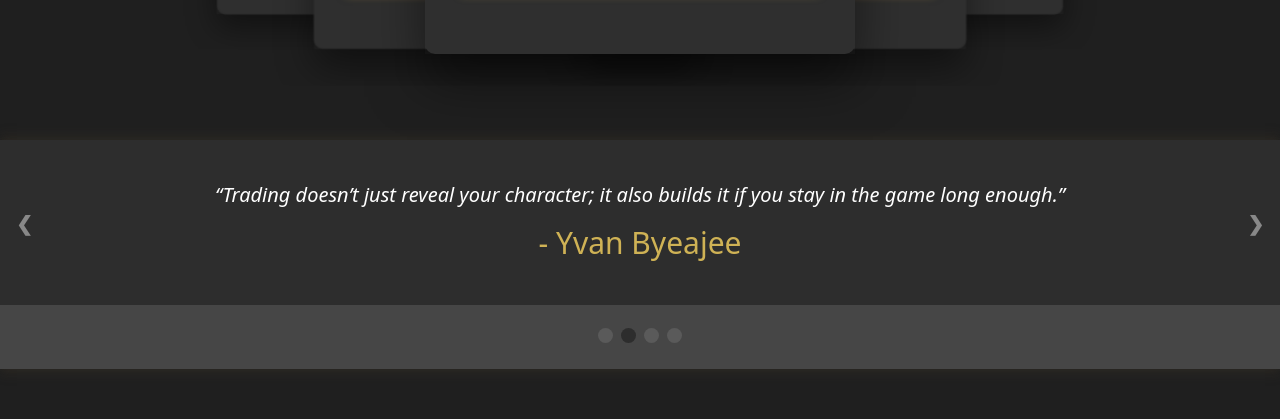
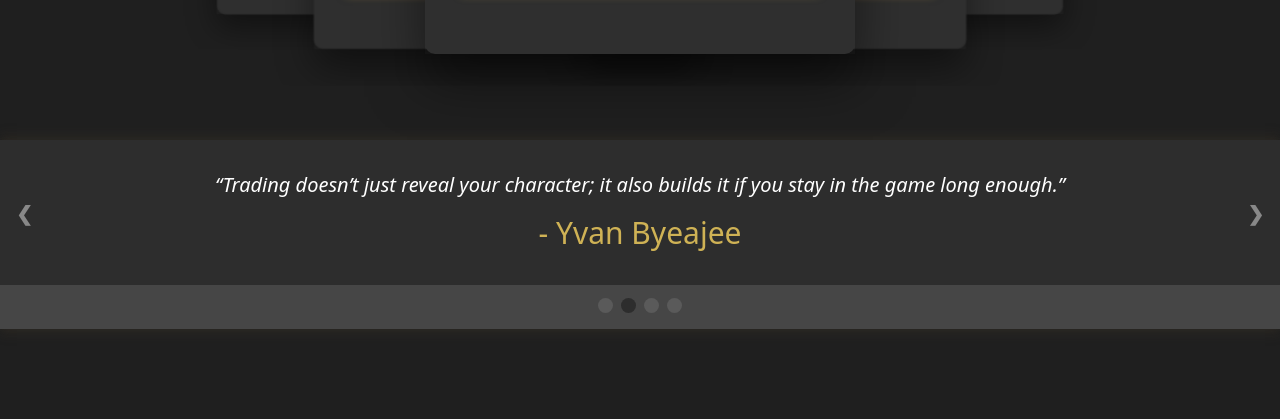
Before and after one commit to Animeet/Bullionaires, a plain HTML site: page index.html in a window 1280 px wide. Shown: the part 1838-2257 px from the top of the page. Drawn offline with nearby package versions, Linux system fonts and the light colour scheme; a script that the page names is missing.

Commit message:
Small margin changes

```diff
--- a/assets/css/style.css
+++ b/assets/css/style.css
@@ -635,7 +635,7 @@ body {
 
 .mySlides {
   display: none;
-  padding: 40px;
+  padding: 30px;
   text-align: center;
 }
 
@@ -674,7 +674,7 @@ body {
 
 .dot-container {
   text-align: center;
-  padding: 20px;
+  padding: 10px;
   background: rgb(70, 70, 70);
 }
 
```
